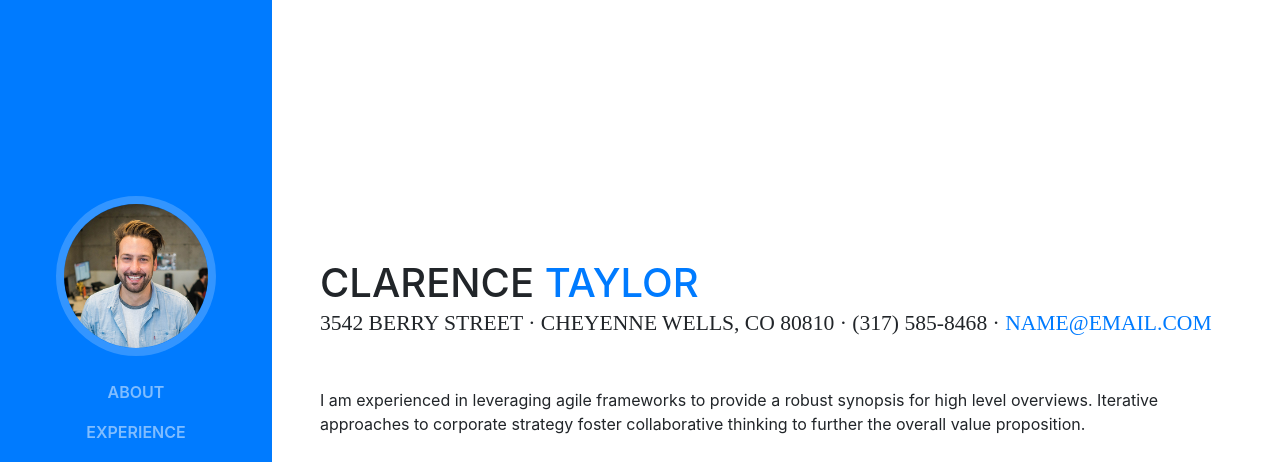
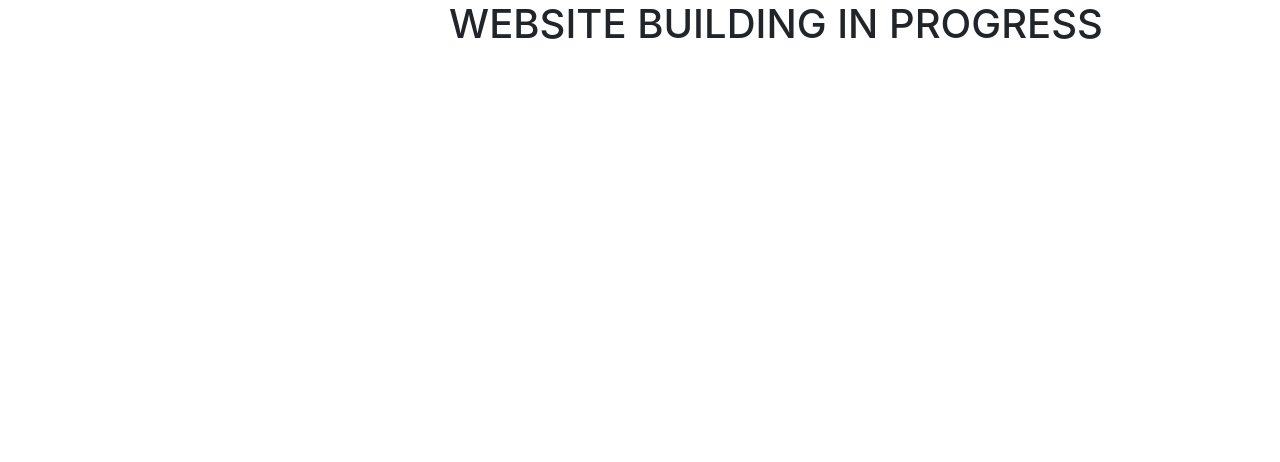
Before and after one commit to IamHarshith/IamHarshith.github.io, a website with bundled scripts: page index.html in a window 1280 px wide. Shown: the top 462 px of the page. Built offline with nearby package versions, Linux system fonts and the light colour scheme; a web font is replaced by a local one.

Commit message:
Update index.html

```diff
--- a/index.html
+++ b/index.html
@@ -24,8 +24,10 @@
     <link href="css/resume.min.css" rel="stylesheet">
 
   </head>
-
-  <body id="page-top">
+<body>
+  <center><h1>Website building in progress</h1></center>
+  </body>
+  <!--body id="page-top">
 
     <nav class="navbar navbar-expand-lg navbar-dark bg-primary fixed-top" id="sideNav">
       <a class="navbar-brand js-scroll-trigger" href="#page-top">
@@ -304,7 +306,6 @@
 
     <!-- Custom scripts for this template -->
     <script src="js/resume.min.js"></script>
-
-  </body>
+  </body-->
 
 </html>
```
